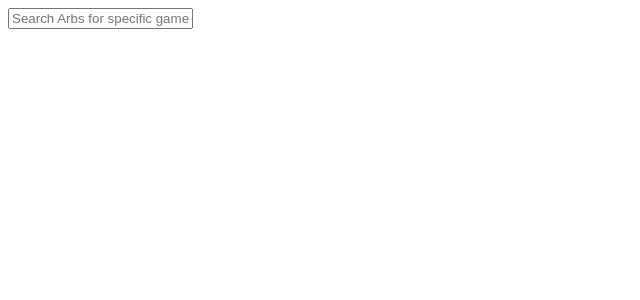
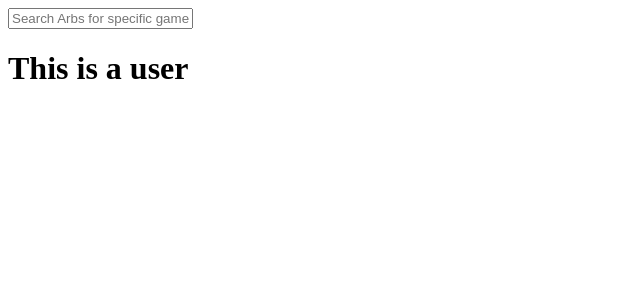
Before and after one commit to keithsimkin/Sports-Betting-Arbitrage, a React (Create React App) app in the folder frontend/: page / in a window 1280 px wide. Shown: the top 300 px of the page, without its empty margins (0-640 px from the left). Built offline with nearby package versions, Linux system fonts and the light colour scheme.

Commit message:
created a user profile component

```diff
--- a/frontend/src/components/Header/Header.js
+++ b/frontend/src/components/Header/Header.js
@@ -1,14 +1,12 @@
 import React from "react";
 import SearchBar from "./SearchBar/SearchBar";
+import UserProfile from "./UserProfile/UserProfile";
 
 const Header = () => {
 	return (
 		<div>
 			<SearchBar />
-			{
-				//
-				// <UserProfile />
-					}
+			<UserProfile />
 		</div>
 	)
 }
--- /dev/null
+++ b/frontend/src/components/Header/UserProfile/UserProfile.js
@@ -0,0 +1,11 @@
+import React from "react";
+
+const UserProfile = () => {
+	return (
+		<div>
+			<h1>This is a user</h1>
+		</div>
+	)
+}
+
+export default UserProfile;
```
Also changed, not shown: frontend/public/index.html (line endings or trailing spaces).
